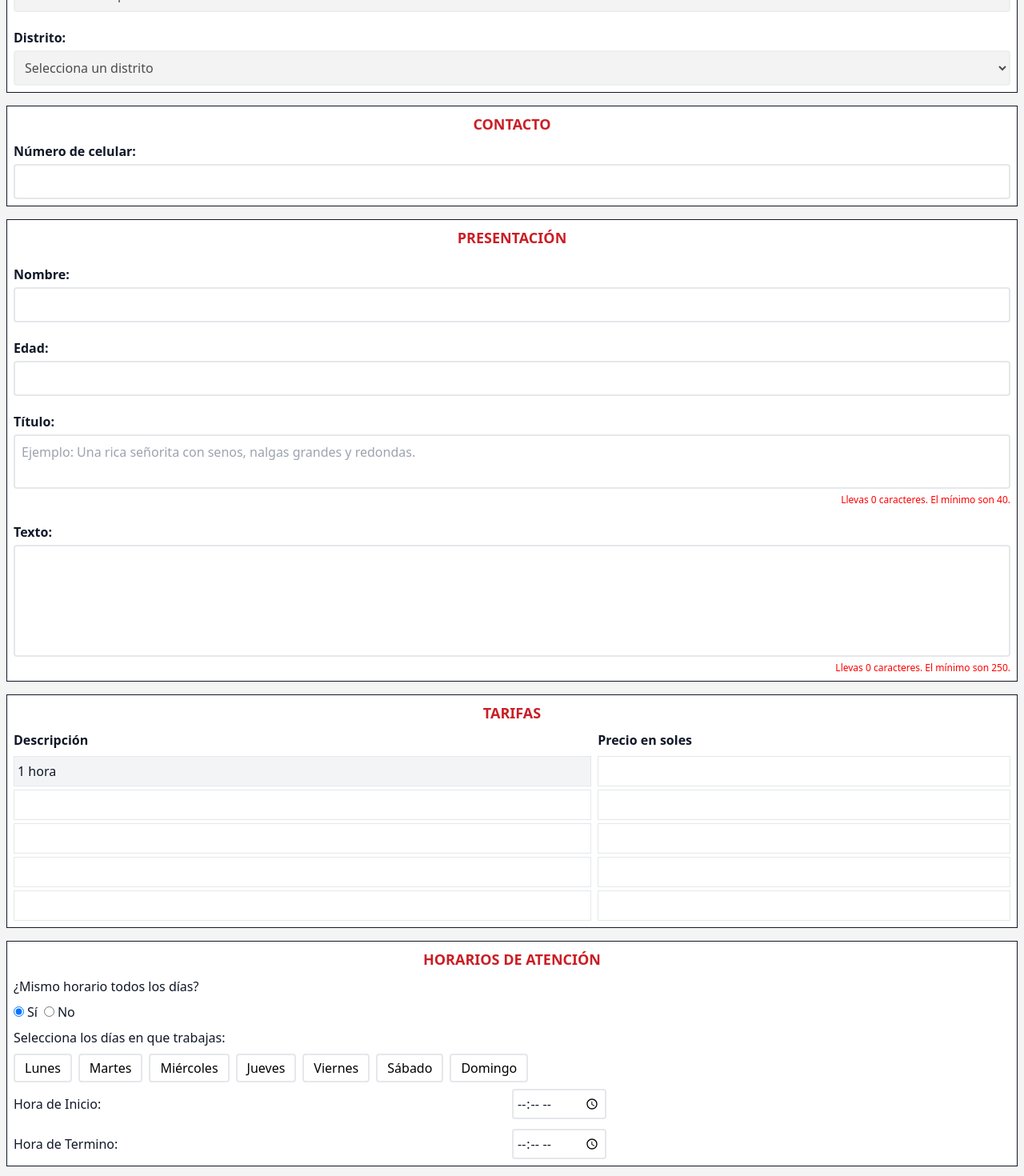
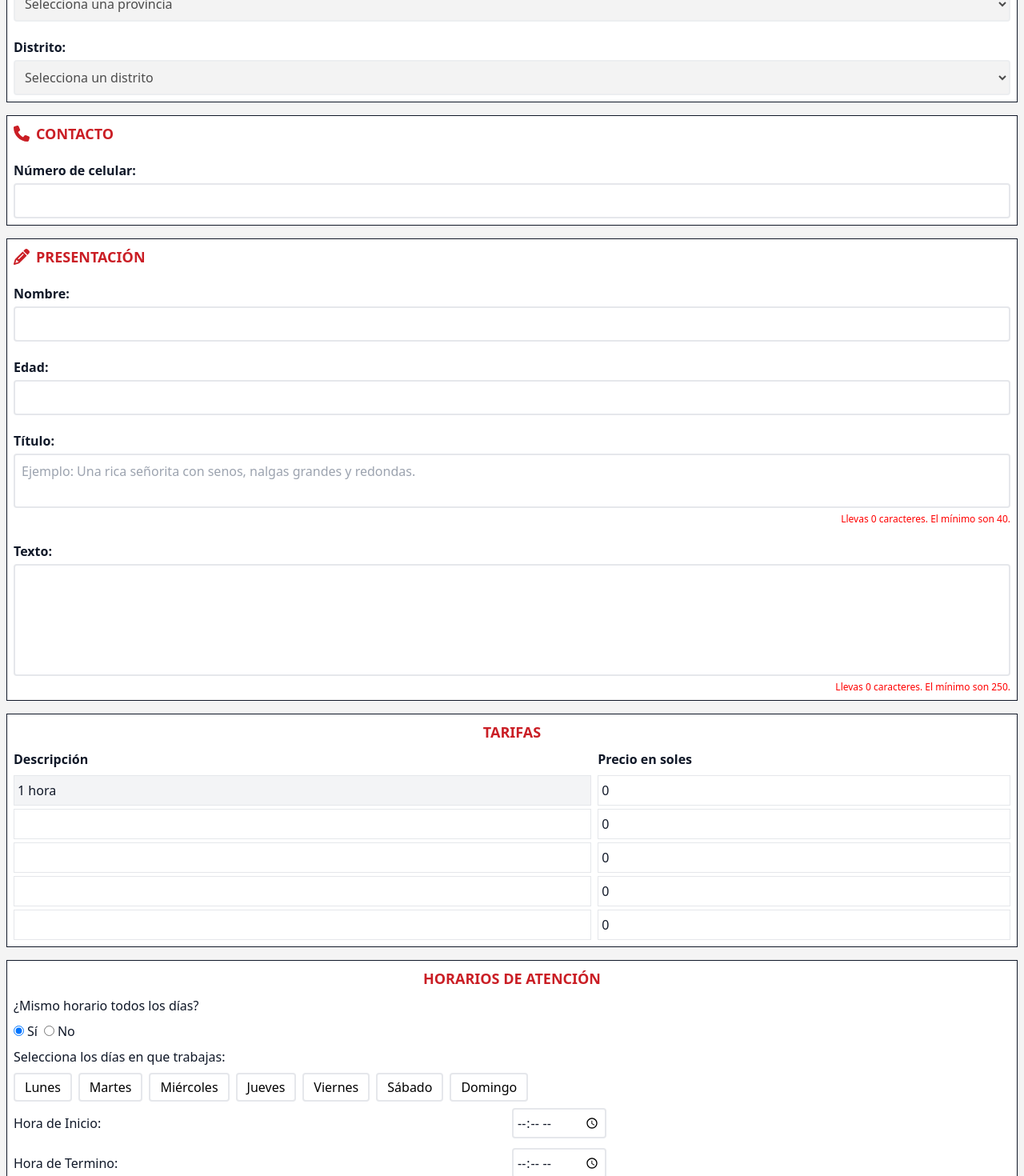
Before and after one commit to FabricioMirandaDeveloper/Escorts, a React (Vite) app in the folder frontend/: page /publicar-anuncio in a window 1280 px wide. Shown: the part 360-1830 px from the top of the page at 80% size. Built offline with nearby package versions, Linux system fonts and the light colour scheme.

Commit message:
mejorando vista

```diff
--- a/frontend/src/views/AnuncioDetalle.tsx
+++ b/frontend/src/views/AnuncioDetalle.tsx
@@ -15,6 +15,7 @@ interface Anuncio {
     numero: number;
     descripcion: string;
     texto: string
+    tarifas?: { descripcion: string; precio: number }[]
     email: string;
     imagenes: string[];
     distrito: string;
@@ -120,6 +121,7 @@ const AnuncioDetalle = () => {
                     <span className="bg-[#101828] px-2 py-1 rounded-md">{anuncio.departamento}</span>
                     <span className="bg-[#101828] px-2 py-1 rounded-md">{anuncio.distrito}</span>
                     <span className="bg-[#101828] px-2 py-1 rounded-md">{anuncio.edad} años</span>
+                    {anuncio.tarifas && anuncio.tarifas.length > 0 && (<span className="bg-[#101828] px-2 py-1 rounded-md">S/. {anuncio.tarifas[0].precio}</span>)}
                 </div>
                 <div>
                     <p className="text-[#101828] mb-10 text-lg">{anuncio.texto}</p>
--- a/frontend/src/views/PublicarAnuncio.tsx
+++ b/frontend/src/views/PublicarAnuncio.tsx
@@ -3,7 +3,7 @@ import toast from "react-hot-toast";
 import { auth, db } from "../../firebase";
 import { doc, setDoc } from "firebase/firestore";
 import { FontAwesomeIcon } from "@fortawesome/react-fontawesome";
-import { faTimes, faUpload, faXmark } from "@fortawesome/free-solid-svg-icons";
+import { faMapLocationDot, faPencil, faPhone, faTimes, faUpload, faXmark } from "@fortawesome/free-solid-svg-icons";
 import departamentosData from "../data/ubigeo_peru_2016_departamentos.json";
 import provinciasData from "../data/ubigeo_peru_2016_provincias.json";
 import distritosData from "../data/ubigeo_peru_2016_distritos.json"
@@ -15,7 +15,13 @@ const PublicarAnuncio = () => {
     const [numero, setNumero] = useState<string>("")
     const [descripcion, setDescripcion] = useState<string>("")
     const [texto, setTexto] = useState<string>("")
-    const [tarifas, setTarifas] = useState<{ descripcion: string, precio: string }[]>([])
+    const [tarifas, setTarifas] = useState<{ descripcion: string, precio: number }[]>([
+        { descripcion: "1 hora", precio: 0 },
+        { descripcion: "", precio: 0 },
+        { descripcion: "", precio: 0 },
+        { descripcion: "", precio: 0 },
+        { descripcion: "", precio: 0 },
+    ])
     const [imagenes, setImagenes] = useState<File[]>([]);
     const [previas, setPrevias] = useState<string[]>([]);
     const [subiendo, setSubiendo] = useState<boolean>(false);
@@ -50,6 +56,18 @@ const PublicarAnuncio = () => {
         const value = e.target.value.replace(/\D/g, '');
         setNumero(value);
     };
+
+    const manejarCambioTarifa = (index: number, key: string, value: string | number) => {
+        // Crear una copia del estado actual de tarifas
+        const nuevasTarifas = [...tarifas];
+        // Si la tarifa no existe aún, se puede inicializar
+        if (!nuevasTarifas[index]) {
+            nuevasTarifas[index] = { descripcion: "", precio: 0 };
+        }
+        nuevasTarifas[index] = { ...nuevasTarifas[index], [key]: value };
+        // Actualizar el estado con las nuevas tarifas
+        setTarifas(nuevasTarifas);
+    }
 
 
     const diasSemana = ["Lunes", "Martes", "Miércoles", "Jueves", "Viernes", "Sábado", "Domingo"]
@@ -206,11 +224,16 @@ const PublicarAnuncio = () => {
         setSubiendo(true);
 
         try {
+
             // Convertir imágenes a Base64
             const imagenesBase64 = await Promise.all(
                 imagenes.map(async (imagen) => await convertirImagenABase64(imagen))
             );
 
+            // Filtrar las tarifas válidas
+            const tarifasValidas = tarifas.filter(
+                (tarifa) => tarifa.descripcion.trim() !== "" || tarifa.precio > 0
+            )
             // Guardar en Firestore
             await setDoc(
                 doc(db, "usuarios", user.uid),
@@ -221,6 +244,7 @@ const PublicarAnuncio = () => {
                     numero: Number(numero),
                     descripcion,
                     texto,
+                    tarifas: tarifasValidas,
                     email: user.email,
                     imagenes: imagenesBase64,
                     actualizado: new Date(),
@@ -247,6 +271,14 @@ const PublicarAnuncio = () => {
             setDistritoNombre("");
             setHorarios([])
             setTexto("")
+            setTarifas([
+                { descripcion: "1 hora", precio: 0 },
+                { descripcion: "", precio: 0 },
+                { descripcion: "", precio: 0 },
+                { descripcion: "", precio: 0 },
+                { descripcion: "", precio: 0 },
+            ]);
+            setDiasSeleccionados([]);
         } catch (error) {
             console.error("Error al subir imágenes o guardar datos: ", error);
             toast.error("Hubo un error al guardar la información.");
@@ -269,7 +301,12 @@ const PublicarAnuncio = () => {
                 {/* Donde Anunciarte */}
                 <div className="border border-[#101828] bg-white p-2 space-y-5">
                     <div>
-                        <h2 className="text-center font-bold mb-2 text-lg text-[#CA1E25]">DÓNDE ANUNCIARTE</h2>
+                        <div className="flex items-center gap-x-2 mb-2 text-[#CA1E25]">
+                            <FontAwesomeIcon icon={faMapLocationDot} className="text-xl" />
+                            <h2 className="text-center font-bold text-lg">DÓNDE ANUNCIARTE</h2>
+                        </div>
+                    </div>
+                    <div>
                         <p className="font-bold">Tú eres:</p>
                         <div className="flex gap-x-4 mt-1">
                             <button
@@ -298,7 +335,7 @@ const PublicarAnuncio = () => {
                             </button>
                         </div>
                     </div>
-                    <div className="mt-1">
+                    <div>
                         <label htmlFor="departamento" className="font-bold">
                             Departamento:
                         </label>
@@ -385,9 +422,14 @@ const PublicarAnuncio = () => {
                         </select>
                     </div>
                 </div>
+
                 {/* Contacto */}
-                <div className="border border-[#101828] bg-white p-2">
-                    <h2 className="text-center font-bold mb-2 text-lg text-[#CA1E25]">CONTACTO</h2>
+                <div className="border border-[#101828] bg-white p-2 space-y-5">
+                    <div className="flex items-center gap-x-2 mb-2 text-[#CA1E25]">
+                        <FontAwesomeIcon icon={faPhone} className="text-xl" />
+                        <h2 className="font-bold text-lg">CONTACTO</h2>
+                    </div>
+                    <div>
                         <label htmlFor="numero" className="font-bold">
                             Número de celular:
                         </label>
@@ -406,9 +448,14 @@ const PublicarAnuncio = () => {
                             onInput={(e) => e.currentTarget.setCustomValidity("")}
                         />
                     </div>
+                </div>
+
                 {/* Presentacion */}
                 <div className="border border-[#101828] bg-white p-2 space-y-5">
-                    <h2 className="text-center font-bold mb-2 text-lg text-[#CA1E25]">PRESENTACIÓN</h2>
+                    <div className="flex items-center gap-x-2 mb-2 text-[#CA1E25]">
+                        <FontAwesomeIcon icon={faPencil} className="text-xl" />
+                        <h2 className="text-center font-bold text-lg">PRESENTACIÓN</h2>
+                    </div>
                     <div>
                         <label htmlFor="nombre" className="font-bold">
                             Nombre:
@@ -511,21 +558,57 @@ const PublicarAnuncio = () => {
                                 Descripción
                             </label>
                             <div className="space-y-1">
-                                <input type="text" value={"1 hora"} readOnly className="border px-1 py-1.5 w-full bg-gray-100" />
-                                <input type="text" className="border px-1 py-1.5 w-full" />
-                                <input type="text" className="border px-1 py-1.5 w-full" />
-                                <input type="text" className="border px-1 py-1.5 w-full" />
-                                <input type="text" className="border px-1 py-1.5 w-full" />
+                                <input type="text" value={tarifas[0].descripcion} readOnly className="border px-1 py-1.5 w-full bg-gray-100" onChange={(e) => manejarCambioTarifa(0, "descripcion", e.target.value)} />
+                                <input type="text" value={tarifas[1].descripcion}
+                                    className="border px-1 py-1.5 w-full"
+                                    onChange={(e) => manejarCambioTarifa(1, "descripcion", e.target.value)} />
+                                <input type="text" value={tarifas[2].descripcion}
+                                    className="border px-1 py-1.5 w-full"
+                                    onChange={(e) => manejarCambioTarifa(2, "descripcion", e.target.value)} />
+                                <input type="text" value={tarifas[3].descripcion}
+                                    className="border px-1 py-1.5 w-full"
+                                    onChange={(e) => manejarCambioTarifa(3, "descripcion", e.target.value)} />
+                                <input type="text" value={tarifas[4].descripcion}
+                                    className="border px-1 py-1.5 w-full"
+                                    onChange={(e) => manejarCambioTarifa(4, "descripcion", e.target.value)} />
                             </div>
                         </div>
                         <div className="w-5/12">
                             <label className="font-bold mb-2 block">Precio en soles</label>
                             <div className="space-y-1">
-                                <input type="number" className="border px-1 py-1.5 w-full" />
-                                <input type="number" className="border px-1 py-1.5 w-full" />
-                                <input type="number" className="border px-1 py-1.5 w-full" />
-                                <input type="number" className="border px-1 py-1.5 w-full" />
-                                <input type="number" className="border px-1 py-1.5 w-full" />
+                                <input type="number" value={tarifas[0].precio} className="border px-1 py-1.5 w-full" onChange={(e) => manejarCambioTarifa(0, "precio", parseInt(e.target.value))} />
+                                <input
+                                    type="number"
+                                    value={tarifas[1].precio}
+                                    className="border px-1 py-1.5 w-full"
+                                    onChange={(e) =>
+                                        manejarCambioTarifa(1, "precio", parseInt(e.target.value))
+                                    }
+                                />
+                                <input
+                                    type="number"
+                                    value={tarifas[2].precio}
+                                    className="border px-1 py-1.5 w-full"
+                                    onChange={(e) =>
+                                        manejarCambioTarifa(2, "precio", parseInt(e.target.value))
+                                    }
+                                />
+                                <input
+                                    type="number"
+                                    value={tarifas[3].precio}
+                                    className="border px-1 py-1.5 w-full"
+                                    onChange={(e) =>
+                                        manejarCambioTarifa(3, "precio", parseInt(e.target.value))
+                                    }
+                                />
+                                <input
+                                    type="number"
+                                    value={tarifas[4].precio}
+                                    className="border px-1 py-1.5 w-full"
+                                    onChange={(e) =>
+                                        manejarCambioTarifa(4, "precio", parseInt(e.target.value))
+                                    }
+                                />
                             </div>
                         </div>
                     </div>
```
Lines whose indentation alone changed are shown as unchanged.
